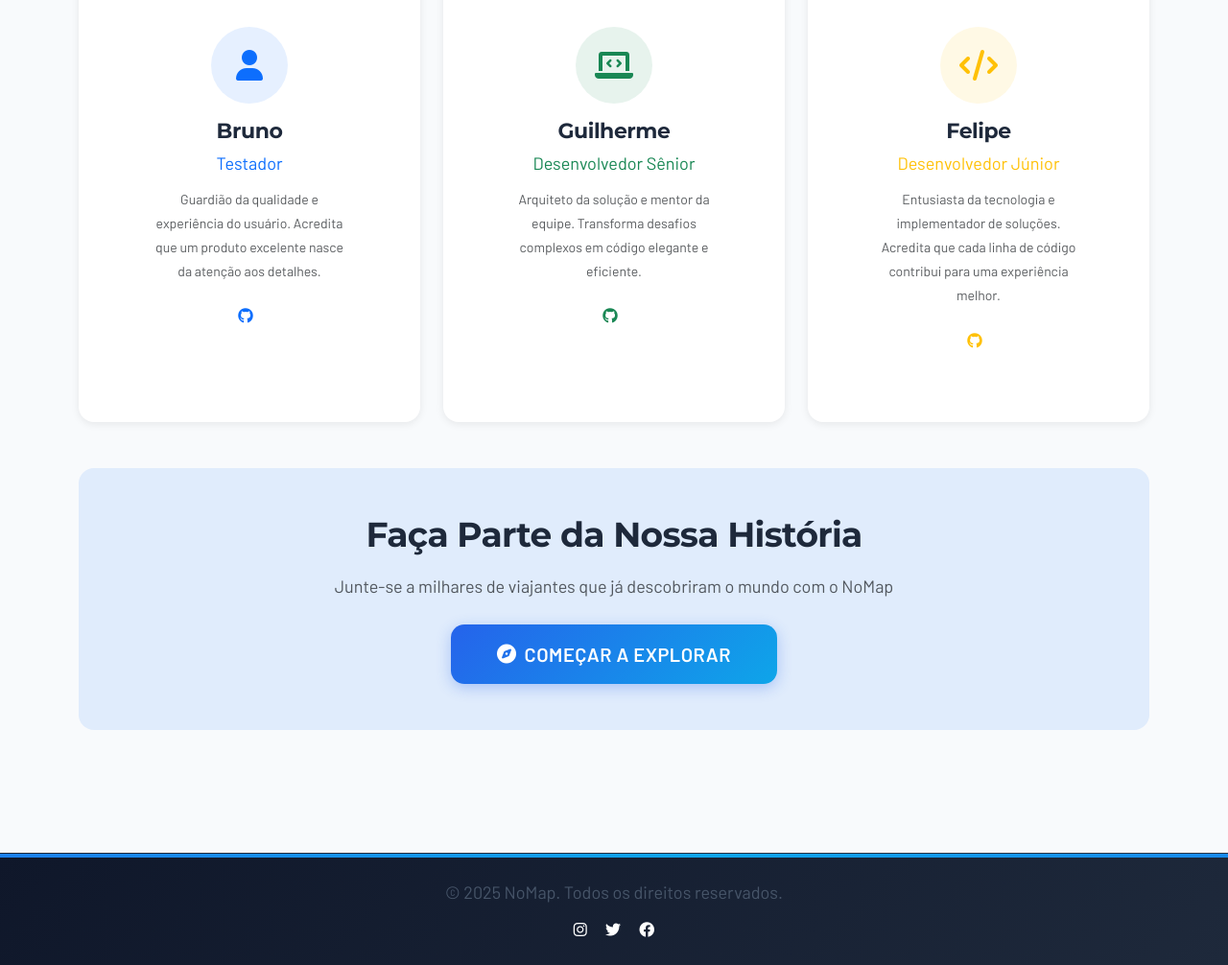
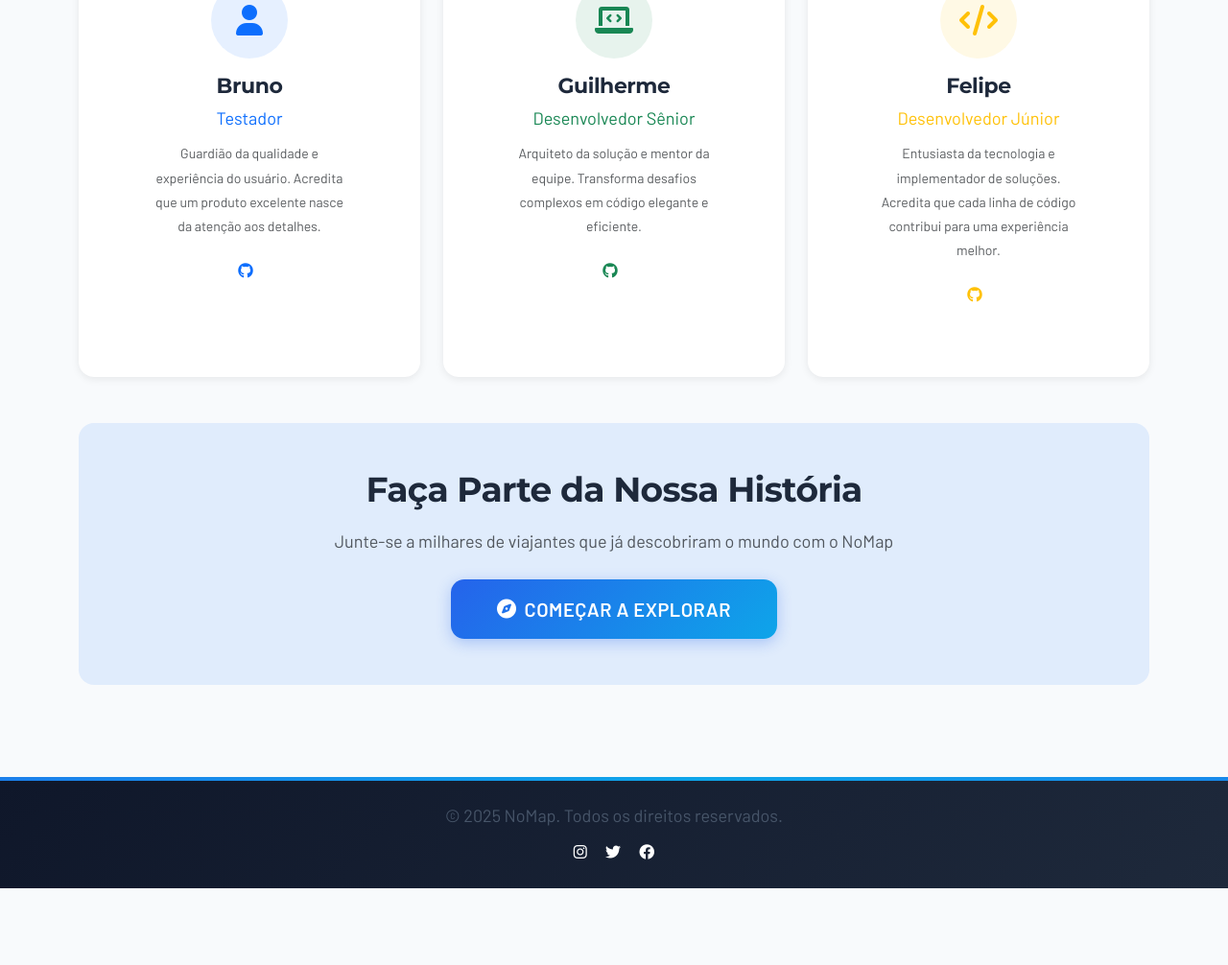
Before and after one commit to dedeusgui/ProjetoViagens, a plain HTML site: page about.html in a window 1280 px wide. Shown: the part 1641-2647 px from the top of the page at 96% size. After the commit the page ends 2567 px from the top, so only its background shows below. Drawn offline with nearby package versions, Linux system fonts and the light colour scheme.

Commit message:
corrigindo problema do footer e header

```diff
--- a/css/style.css
+++ b/css/style.css
@@ -1516,42 +1516,43 @@ footer a:hover {
 .container.py-4 > *:nth-child(4) {
   animation-delay: 0.4s;
 }
-/* --- LAYOUT BASE (garante footer no fim sem esmagar) --- */
+/* Layout base: body como coluna flex — footer empurra para baixo */
 html,
 body {
   height: 100%;
 }
-
 body {
   display: flex;
   flex-direction: column;
-  min-height: 100vh; /* garante que o body sempre ocupe a viewport */
-}
-
-/* area principal que expande */
+  min-height: 100vh;
+}
+
+/* main cresce para ocupar espaço e empurrar footer */
 main {
-  flex: 1 0 auto; /* cresce para ocupar espaço disponível */
-  /* opcional: dar um espaço extra antes do footer para evitar que conteúdo encoste */
-  padding-bottom: 2rem;
-}
-
-/* evita que o footer seja "esmagado" quando o espaço vertical é curto */
+  flex: 1 0 auto;
+  padding-top: 95px;
+}
+
+header {
+  position: fixed;
+  top: 0;
+  left: 0;
+  right: 0;
+  z-index: 1000; /* mantém acima do conteúdo */
+  width: 100%;
+}
+
+/* footer não encolhe e tem altura mínima */
 footer {
-  flex-shrink: 0; /* não permite encolher */
-  min-height: 84px; /* ajuste conforme quiser (ex.: 84px = 3 * 28px) */
-  padding: 1.25rem 0; /* aumenta o espaço interno — ajuste ao gosto */
+  flex-shrink: 0;
+  min-height: 84px; /* ajuste se quiser menor/maior */
+  padding: 1.25rem 0;
   box-sizing: border-box;
 }
 
-/* se você estava usando margin-top (ex.: .mt-5) remova/ajuste — flex já empurra o footer */
-footer.mt-5 {
-  margin-top: 0; /* evita espaçamentos redundantes que podem dar efeito estranho */
-}
-
-/* opcional: visual para separar conteúdo do footer */
-footer {
-  border-top: 1px solid rgba(255, 255, 255, 0.06);
-}
+/* se você usou `.mt-5` nos footers, seu CSS já a neutraliza:
+   footer.mt-5 { margin-top: 0; } */
+
 .country-info-grid-icons {
   display: grid;
   grid-template-columns: 1fr 1fr;
```
Also changed, not shown: about.html (+0 -1 lines).
